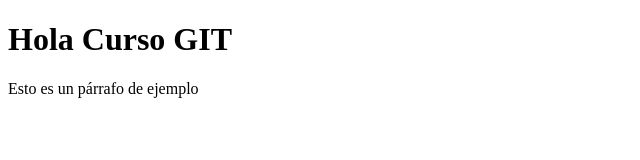
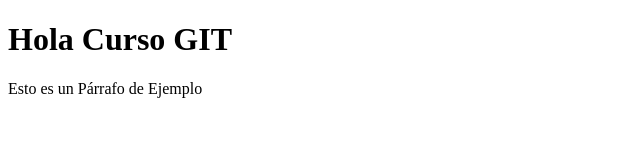
Before and after one commit to BayoReyes/CursoGit, a plain HTML site: page index.html in a window 1280 px wide. Shown: the full height of the page, 0-640 px from the left. Drawn offline with Linux system fonts and the light colour scheme.

```diff
--- a/index.html
+++ b/index.html
@@ -7,6 +7,6 @@
 </head>
 <body>
 <h1>Hola Curso GIT</h1>
-<p>Esto es un párrafo de ejemplo</p>
+<p>Esto es un Párrafo de Ejemplo</p>
 </body>
 </html>
```
